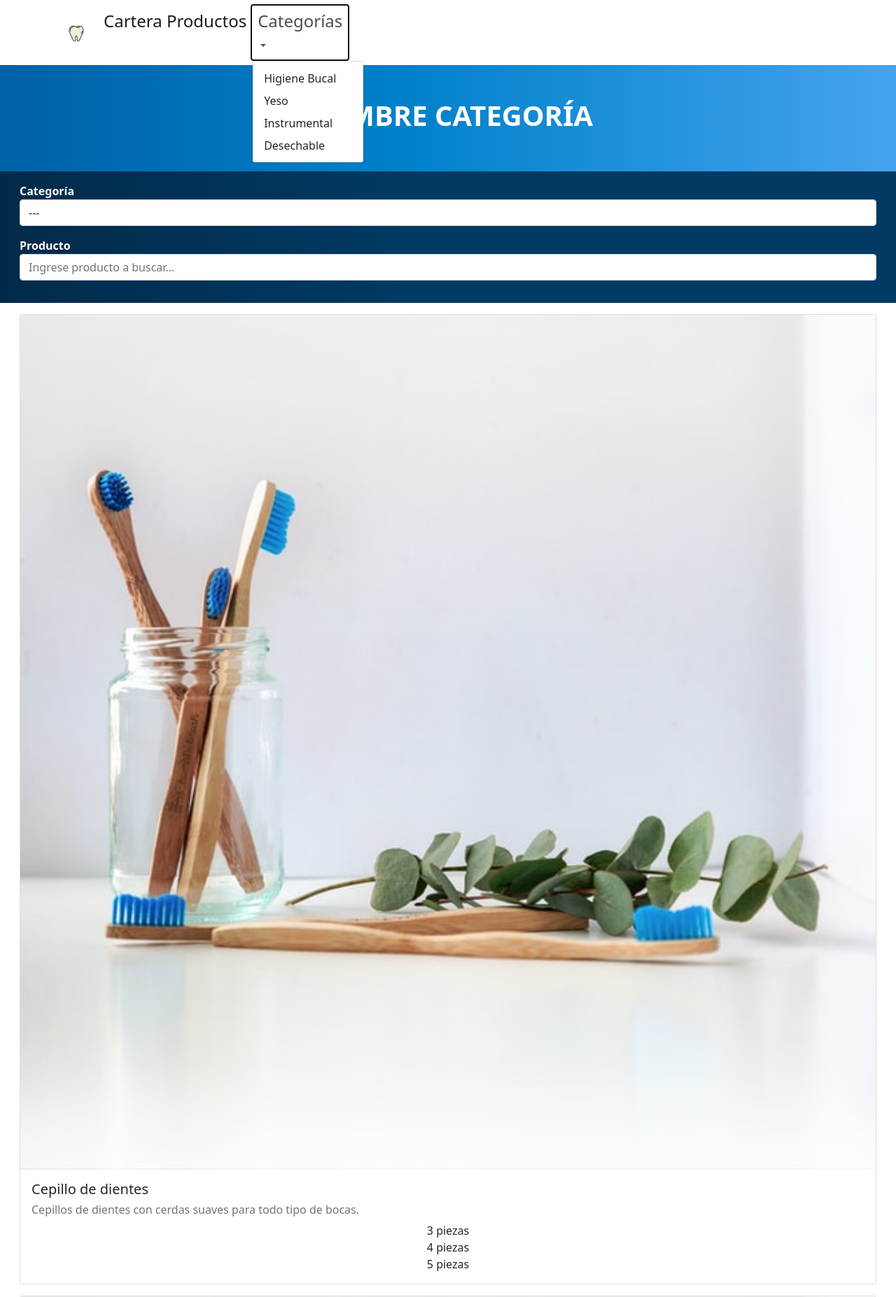
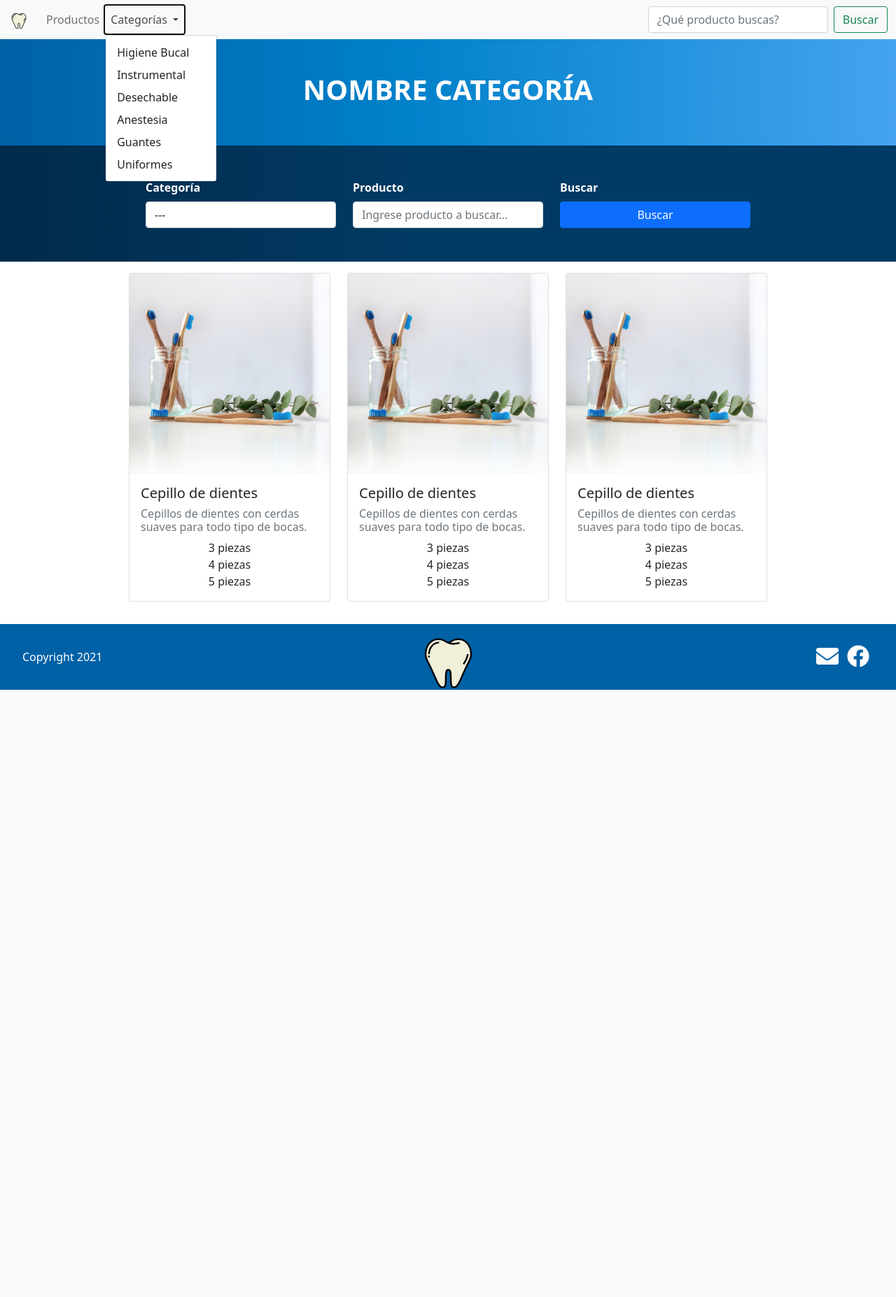
Before and after one commit to IsraGlezP/pdem, a Django app: template pdem/templates/home/products.html in a window 1280 px wide, after a click on "Categorías". Shown: the top 1854 px of the page at 70% size. After the commit the page ends 986 px from the top, so only its background shows below. Run offline with Django 3.2, Linux system fonts and the light colour scheme; the template is opened without the code that fills it, so the values that code supplies are empty; some libraries are stand-ins or nearby versions.

Commit message:
Changes in navbar and products page

```diff
--- a/pdem/applications/home/views.py
+++ b/pdem/applications/home/views.py
@@ -14,11 +14,13 @@ class Home(ListView):
         context = super().get_context_data(**kwargs)
         # Add in a QuerySet of all the top products
         context['product_list'] = Product.objects.filter(is_top=True)
-        print("Aqui debe de haber un context")
-        print(context)
         return context
 
 class Products(ListView):
     context_object_name = 'products_list'
     model = Product
     template_name = 'home/products.html'
+
+    def get_queryset(self):
+        # context = Product.objects.filter(category_id=1)
+        return []
--- a/pdem/static/css/main.css
+++ b/pdem/static/css/main.css
@@ -9,7 +9,8 @@ ul {
 
 footer {
     padding: 30px 20px;
-    background-color: #012a4a;
+    background: #0061A6;
+    /* background: linear-gradient(90deg, #0061A6 0%, #0081CA 45%, #45a3ef 100%); */
     background-image: url(/static/img/tooth-color.svg);
     background-size: 15%;
     background-repeat: no-repeat;
--- a/pdem/templates/base.html
+++ b/pdem/templates/base.html
@@ -28,52 +28,59 @@
 </head>
 <body>
     <!-- Navbar -->
-    <div class="navbar-container w-100">
-        <div class="container">
-            <nav class="navbar navbar-expand-lg navbar-light">
+    <nav class="navbar navbar-expand-lg navbar-light bg-light">
         <div class="container-fluid">
             <a class="navbar-brand" href="{% url 'home' %}"><img src="{% static 'img/tooth-color.svg' %}" class="brand-img"></a>
-                    <button
-                        class="navbar-toggler"
-                        type="button"
-                        data-bs-toggle="collapse"
-                        data-bs-target="#navbarSupportedContent"
-                        aria-controls="navbarSupportedContent"
-                        aria-expanded="false"
-                        aria-label="Toggle navigation"
-                    >
+            <button class="navbar-toggler" type="button" data-bs-toggle="collapse" data-bs-target="#navbarSupportedContent" aria-controls="navbarSupportedContent" aria-expanded="false" aria-label="Toggle navigation">
                 <span class="navbar-toggler-icon"></span>
             </button>
             <div class="collapse navbar-collapse" id="navbarSupportedContent">
                 <ul class="navbar-nav me-auto mb-2 mb-lg-0">
                     <li class="nav-item">
-                                <a class="nav-link active" aria-current="page" href="#"
-                                ><h4>Cartera Productos</h4></a
-                                >
+                        <a
+                            {% if '/' == request.path %}
+                            class="nav-link active"
+                            {% else %}
+                            class="nav-link"
+                            {% endif %}
+                            aria-current="page"
+                            href="#">
+                            Productos
+                        </a>
                     </li>
                     <li class="nav-item dropdown">
-                                <a class="nav-link dropdown-toggle" href="#" id="navbarDropdown" role="button" data-bs-toggle="dropdown" aria-expanded="false">
-                                  <h4>Categorías</h4>
+                        <a
+                            class="nav-link dropdown-toggle"
+                            href="#"
+                            id="navbarDropdown"
+                            role="button"
+                            data-bs-toggle="dropdown"
+                            aria-expanded="false">
+                            Categorías
                         </a>
                         <ul class="dropdown-menu" aria-labelledby="navbarDropdown">
                             <li><a class="dropdown-item" href="#">Higiene Bucal</a></li>
-                                  <li><a class="dropdown-item" href="#">Yeso</a></li>
                             <li><a class="dropdown-item" href="#">Instrumental</a></li>
                             <li><a class="dropdown-item" href="#">Desechable</a></li>
+                            <li><a class="dropdown-item" href="#">Anestesia</a></li>
+                            <li><a class="dropdown-item" href="#">Guantes</a></li>
+                            <li><a class="dropdown-item" href="#">Uniformes</a></li>
                         </ul>
                     </li>
                 </ul>
+                <form class="d-flex">
+                    <input class="form-control me-2" type="search" placeholder="¿Qué producto buscas?" aria-label="Search">
+                    <button class="btn btn-outline-success" type="submit">Buscar</button>
+                </form>
             </div>
         </div>
     </nav>
-        </div>
-    </div>
     <!-- Ends navbar -->
 
     {% block content %} {% endblock content %}
 
     <!-- Footer -->
-    <footer class="footer mt-auto">
+    <footer class="mt-auto">
         <div class="container-fluid">
             <div class="row d-flex align-items-center text-white justify-content-around">
                 <div class="col-6">Copyright 2021</div>
--- a/pdem/templates/home/products.html
+++ b/pdem/templates/home/products.html
@@ -23,9 +23,9 @@
 
 <!-- Filter panel -->
 <div class="container-fluid filter-panel">
-    <div class="row p-3">
-        <div class="col-12 mb-3">
-            <label for="" class="text-white fw-bold">Categoría</label>
+    <div class="row p-3 p-lg-5 d-flex justify-content-center">
+        <div class="col-12 col-md-6 col-lg-4 col-xl-3 mb-3 mb-lg-0">
+            <label for="" class="text-white fw-bold mb-2">Categoría</label>
             <select name="" id="" class="form-control">
                 <option value="" selected disabled>---</option>
                 <option value="">Higiene Bucal</option>
@@ -34,9 +34,13 @@
                 <option value="">Desechable</option>
             </select>
         </div>
-        <div class="col-12 mb-3">
-            <label for="" class="text-white fw-bold">Producto</label>
+        <div class="col-12 col-md-6 col-lg-4 col-xl-3 mb-3 mb-lg-0">
+            <label for="" class="text-white fw-bold mb-2">Producto</label>
             <input type="text" placeholder="Ingrese producto a buscar..." class="form-control">
+        </div>
+        <div class="col-12 col-md-6 col-lg-4 col-xl-3 mb-3 mb-lg-0">
+            <label for="" class="text-white fw-bold mb-2">Buscar</label>
+            <button class="btn btn-primary w-100">Buscar</button>
         </div>
     </div>
 </div>
@@ -44,8 +48,8 @@
 
 <!-- Products -->
 <div class="container-fluid">
-    <div class="row p-3">
-        <div class="col-12 mb-3">
+    <div class="row p-3 d-flex justify-content-center">
+        <div class="col-12 col-sm-6 col-md-4 col-lg-3 mb-3">
             <div class="card">
                 <img src="{% static 'img/toothbrush.jpg' %}" class="card-img-top">
                 <div class="card-body">
@@ -59,7 +63,7 @@
                 </div>
             </div>
         </div>
-        <div class="col-12 mb-3">
+        <div class="col-12 col-sm-6 col-md-4 col-lg-3 mb-3">
             <div class="card">
                 <img src="{% static 'img/toothbrush.jpg' %}" class="card-img-top">
                 <div class="card-body">
@@ -73,7 +77,7 @@
                 </div>
             </div>
         </div>
-        <div class="col-12 mb-3">
+        <div class="col-12 col-sm-6 col-md-4 col-lg-3 mb-3">
             <div class="card">
                 <img src="{% static 'img/toothbrush.jpg' %}" class="card-img-top">
                 <div class="card-body">
```
Also changed, not shown: pdem/static/css/home.css (+14 -19 lines), pdem/templates/home/home.html (+6 -6 lines). Lines whose indentation alone changed are shown as unchanged.
